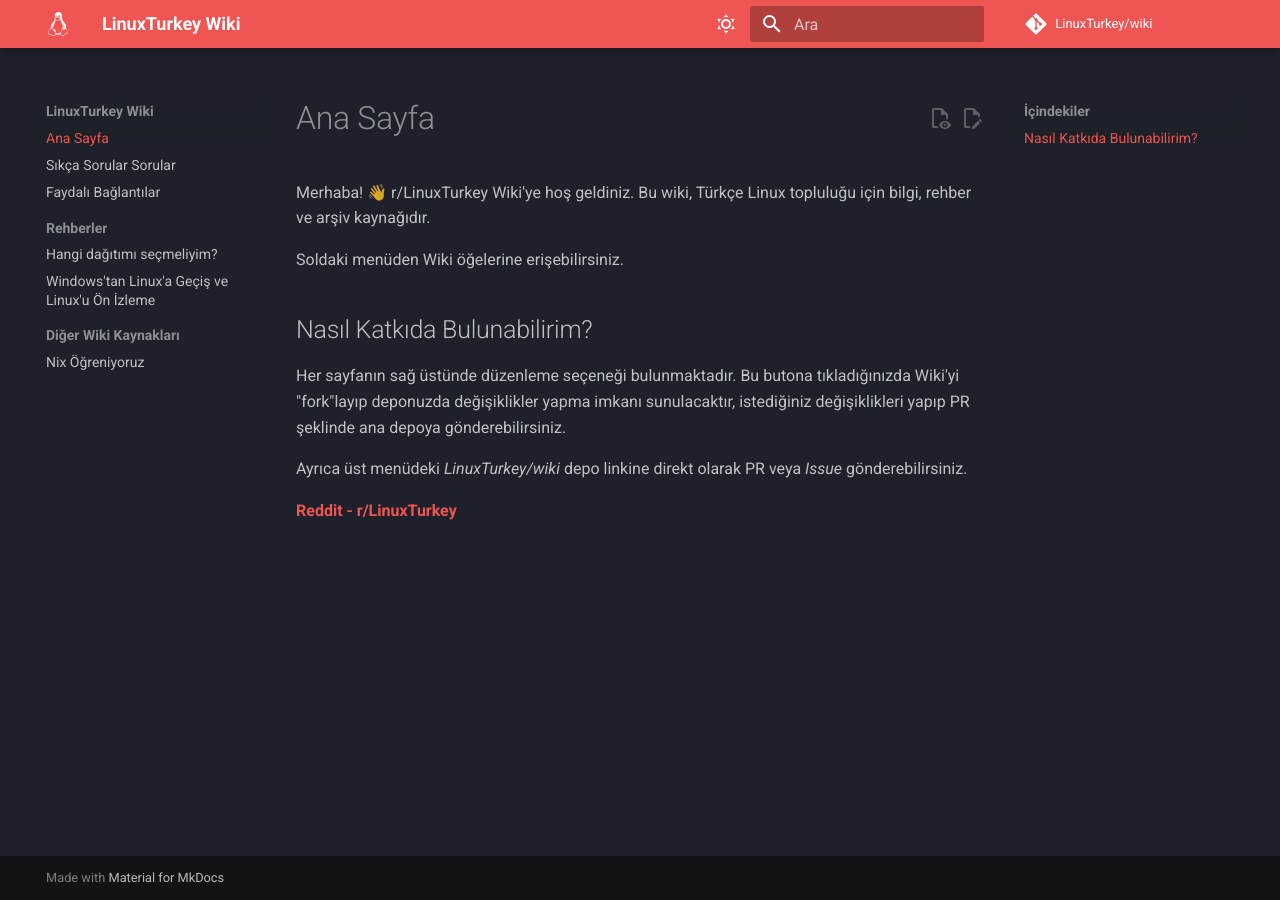
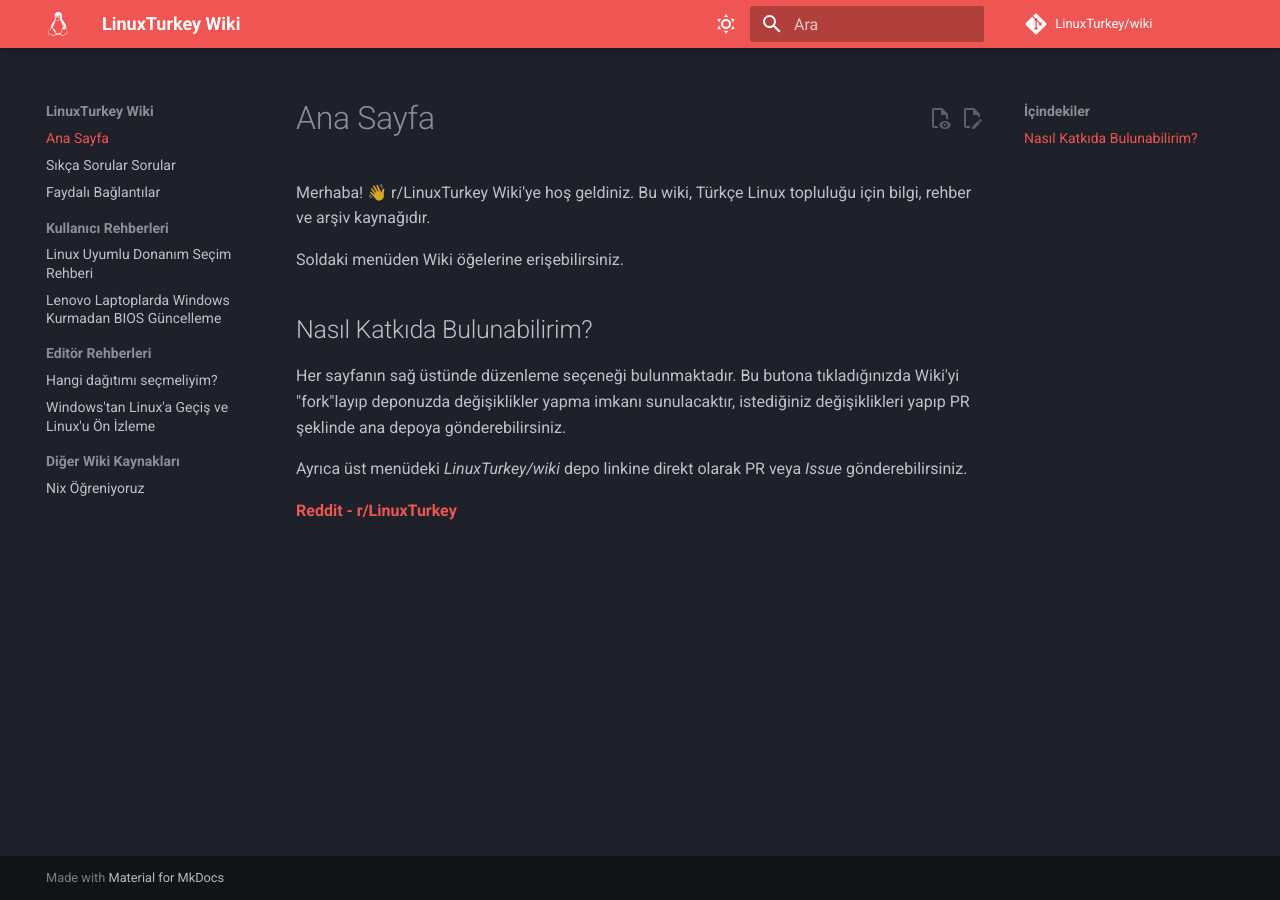
Before and after one commit to LinuxTurkey/wiki, an MkDocs documentation site: the page built from src/index.md, in a window 1280 px wide. Built offline with MkDocs 1.6.1 and Material for MkDocs 9.7.7, drawn with Linux system fonts in a browser that asks for light colours; comment, search, counter and statistics services are not loaded.

Commit message:
Organize navigation according to the new guides

```diff
--- a/mkdocs.yml
+++ b/mkdocs.yml
@@ -56,9 +56,11 @@
   - index.md
   - rehberler/sss.md
   - faydali_baglantilar.md
-  - Rehberler:
+  - Kullanıcı Rehberleri:
+    - rehberler/linux_uyumlu_donanim.md
+    - rehberler/lenovo_bios.md
+  - Editör Rehberleri:
     - rehberler/hangi_dagitim.md
     - rehberler/windowstan_linuxa.md
-
   - Diğer Wiki Kaynakları:
     - Nix Öğreniyoruz: https://nixogreniyoruz.kavakci.dev/
```
